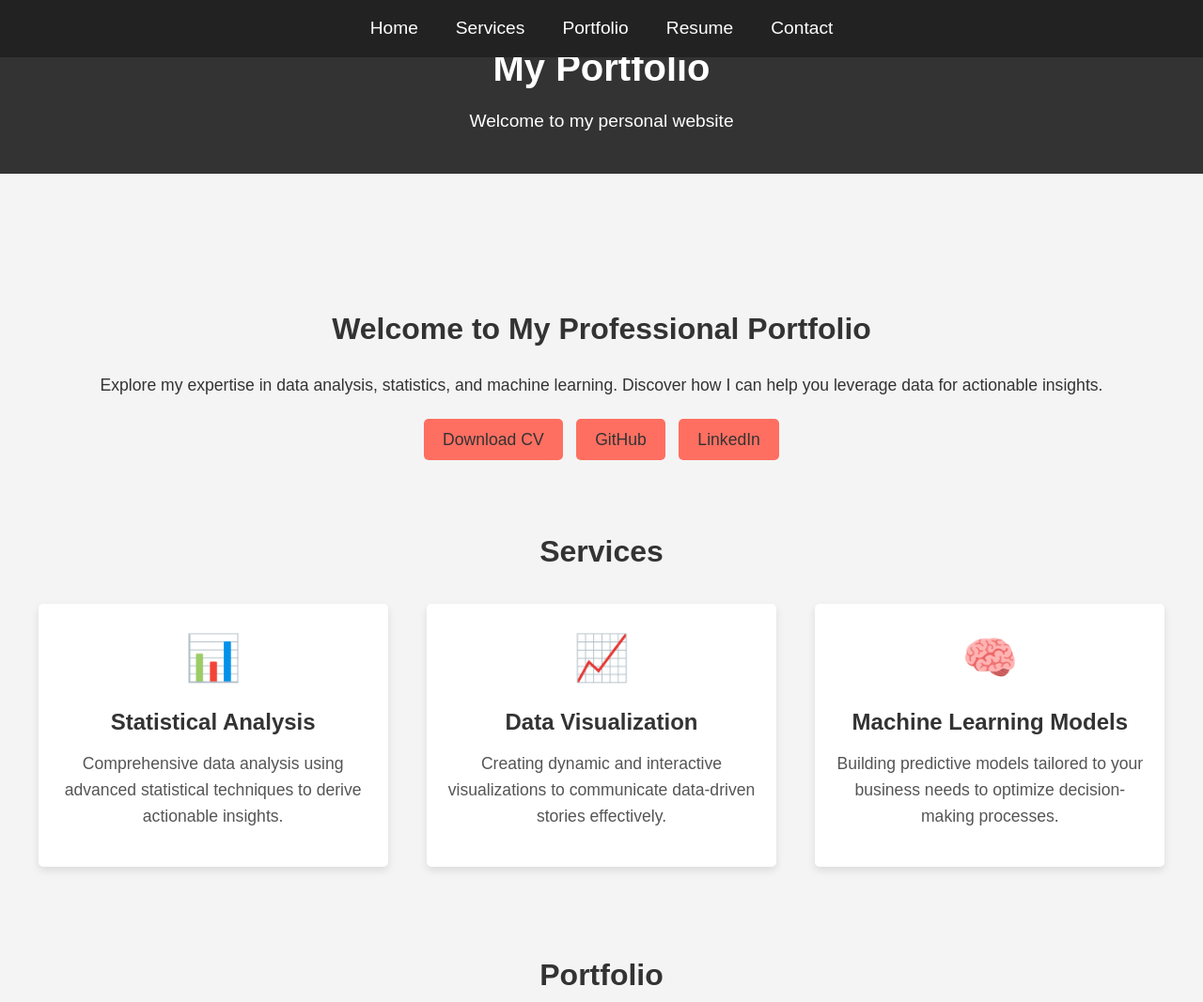
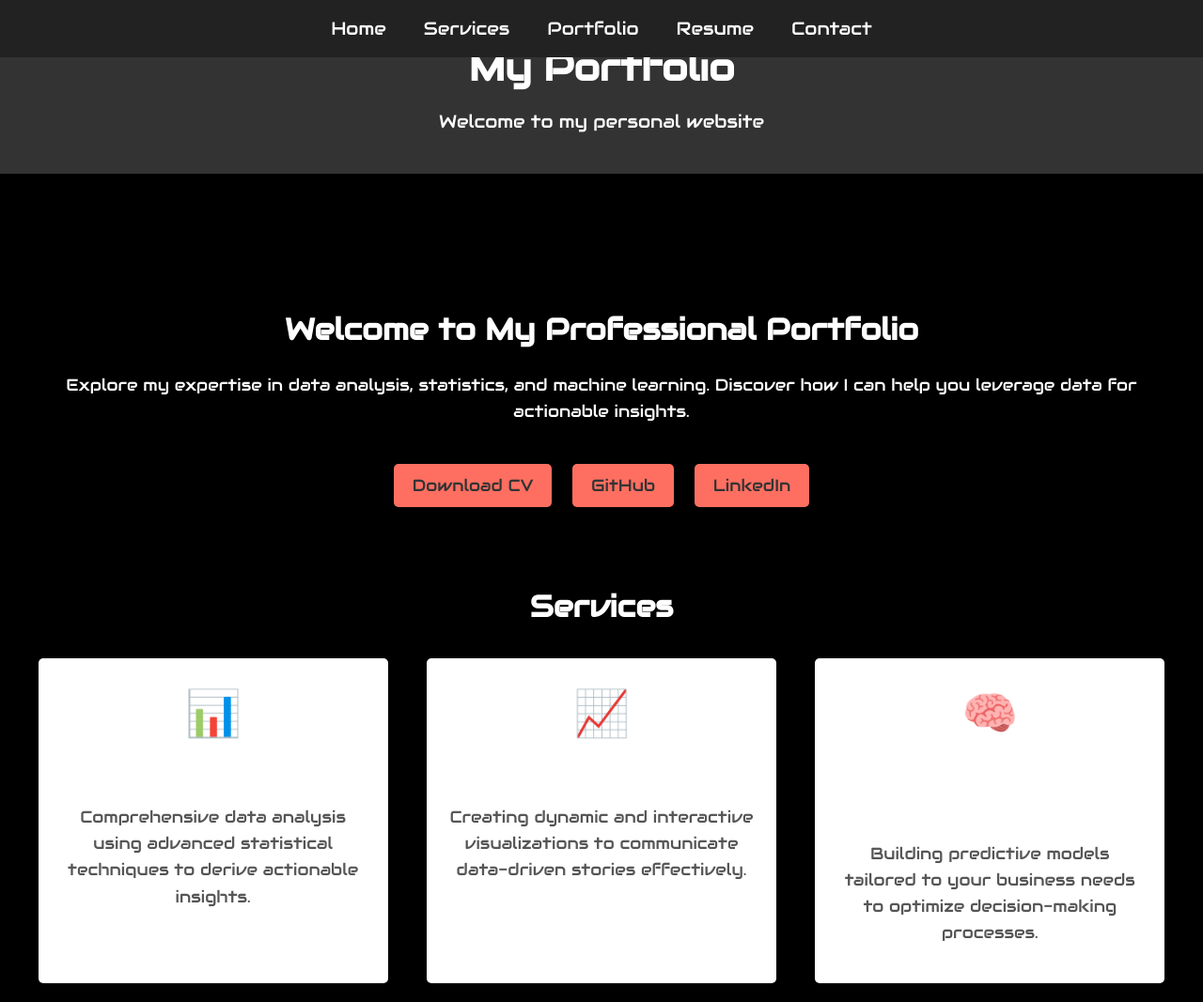
Before and after one commit to FranckKD/franck_portfolio, a plain HTML site: page index.html in a window 1280 px wide. Shown: the top 1067 px of the page at 94% size. Drawn offline with Linux system fonts and the light colour scheme.

Commit message:
Update body font and background color

```diff
--- a/index.html
+++ b/index.html
@@ -4,6 +4,7 @@
     <meta charset="UTF-8">
     <meta name="viewport" content="width=device-width, initial-scale=1.0">
     <title>Portfolio</title>
+    <link href="https://fonts.googleapis.com/css2?family=Audiowide&display=swap" rel="stylesheet">
     <link rel="stylesheet" href="style.css"> <!-- Lien vers le fichier CSS -->
 </head>
 <body>
--- a/style.css
+++ b/style.css
@@ -7,10 +7,11 @@
 
 /* Body and basic layout */
 body {
-    font-family: Arial, sans-serif;
+    font-family: Audiowide, serif;
+    font-size: 36px;
     line-height: 1.6;
-    background-color: #f4f4f4;
-    color: #333;
+    background-color: black;
+    color: white;
 }
 
 /* Header styling */
```
